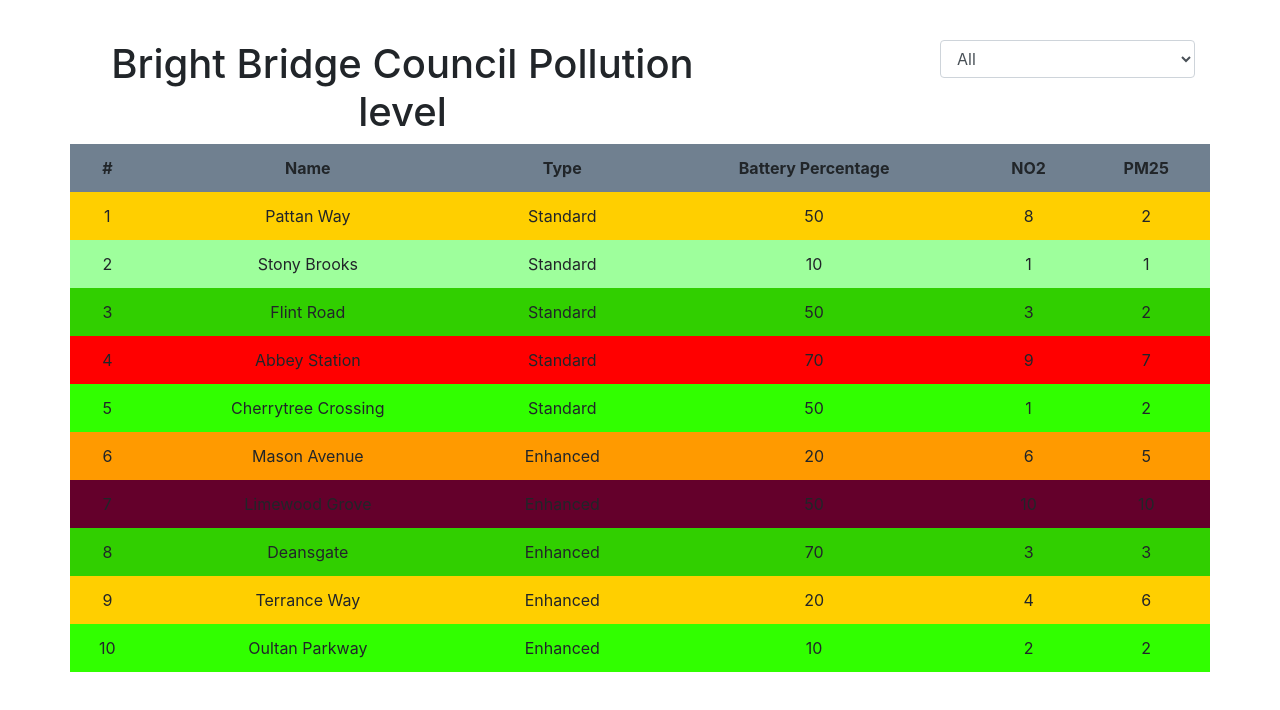
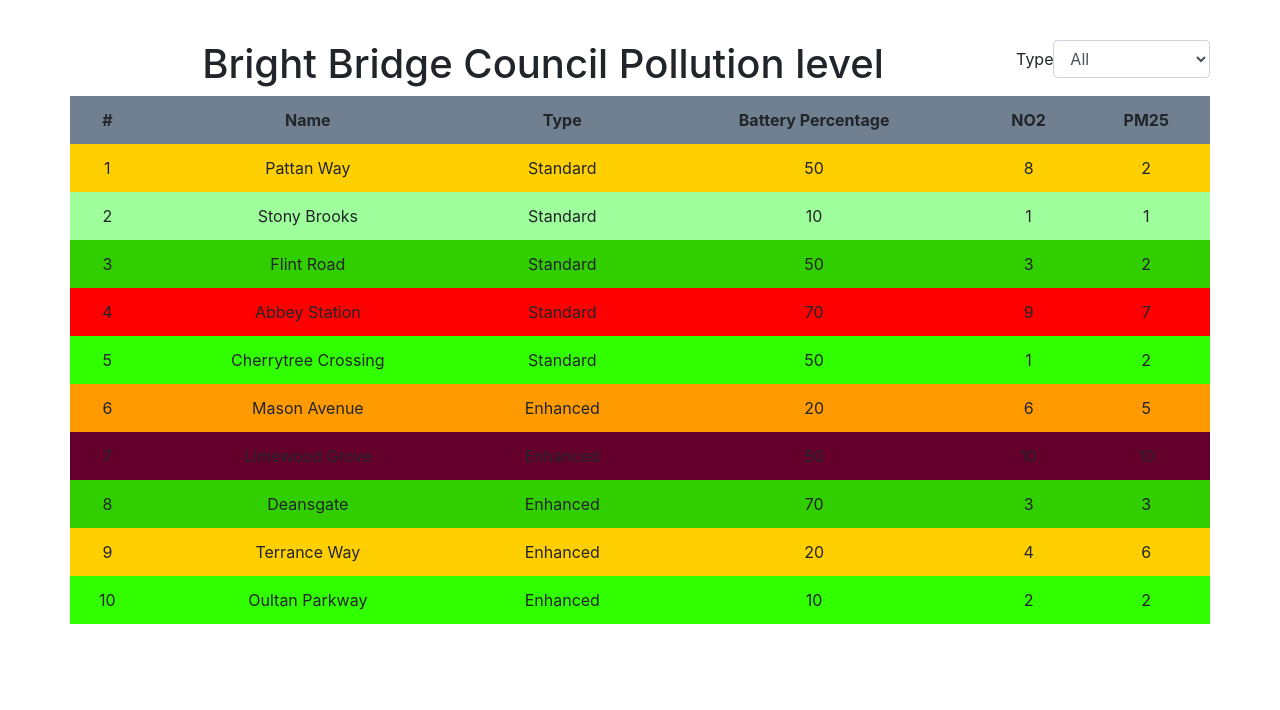
Before and after one commit to ally03/bright_bridge_council, a React (Create React App) app: page / in a window 1280 px wide. Shown: the top 710 px of the page. Built offline with nearby package versions, Linux system fonts and the light colour scheme.

Commit message:
Assign dropdown table

```diff
--- a/src/App.tsx
+++ b/src/App.tsx
@@ -1,26 +1,28 @@
-import React, {  ChangeEvent, useState } from 'react';
+import React, { ChangeEvent, useState } from 'react';
 import { Col, Container, Form, Row } from 'react-bootstrap';
 import './App.css';
 import EquipmentTable from './components/EquipmentTable'
 
 function App() {
   const [type, setType] = useState("All");
-
-   const handleEquipmentSelect = (event:ChangeEvent<any>) => setType(event.target.value)
+  const handleEquipmentSelect = (event: ChangeEvent<any>) => setType(event.target.value)
   return (
     <Container className="App">
       <Row >
-        <Col ><h1 >Bright Bridge Council Pollution level</h1></Col>
-        <Col lg={{span: 3, offset: 2}}>
+        <Col><h1>Bright Bridge Council Pollution level</h1></Col>
+        <Form.Group as={Row}>
+          <Form.Label column sm="2">Type&nbsp;</Form.Label>
+          <Col sm="10">
             <Form.Control as="select" onChange={handleEquipmentSelect}>
               <option>All</option>
               <option>Standard</option>
               <option>Enhanced</option>
             </Form.Control>
           </Col>
+        </Form.Group>
       </Row>
       <Row>
-        <EquipmentTable type={type}/>
+        <EquipmentTable type={type} />
       </Row>
     </Container>
   );
--- a/src/components/EquipmentTable.tsx
+++ b/src/components/EquipmentTable.tsx
@@ -14,7 +14,6 @@ function EquipmentTable(props: { type: string; }) {
   const equimentSortByType = isAllEquipmentSelected ?
     userSelectedType.sort((a, b) => b.type.localeCompare(a.type)) : userSelectedType;
 
-  console.log('equ', equimentSortByType)
   return (
     <Table striped borderless hover>
       <thead style={{ backgroundColor: 'slategray' }}>
```
Lines whose indentation alone changed are shown as unchanged.
